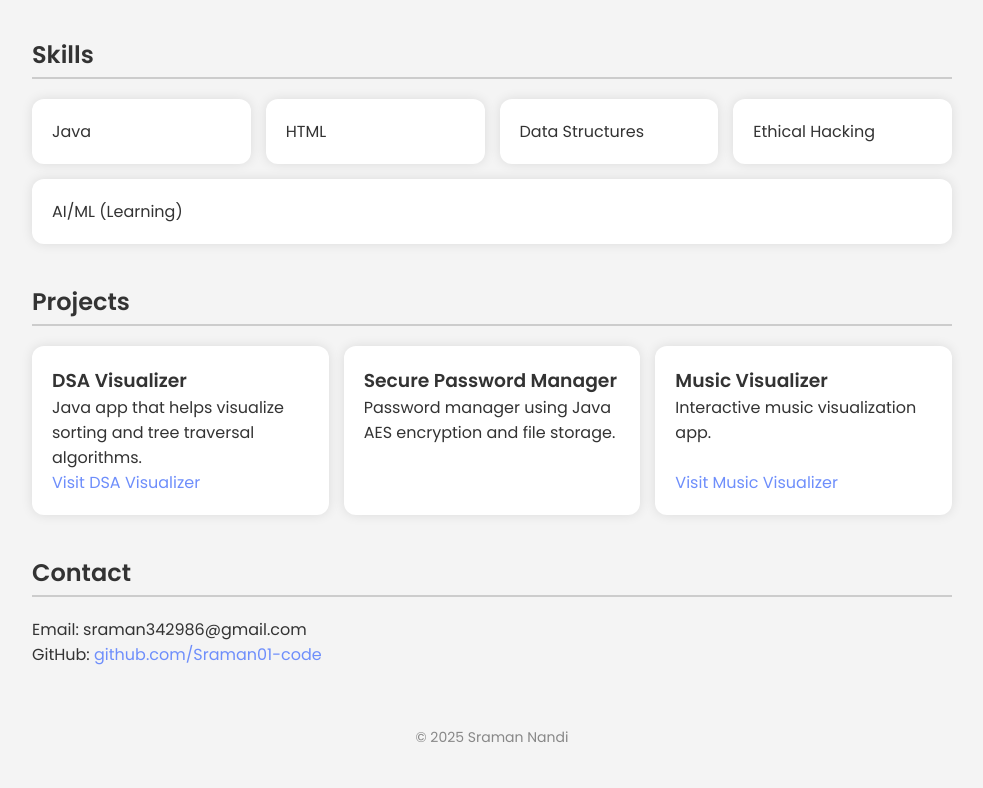
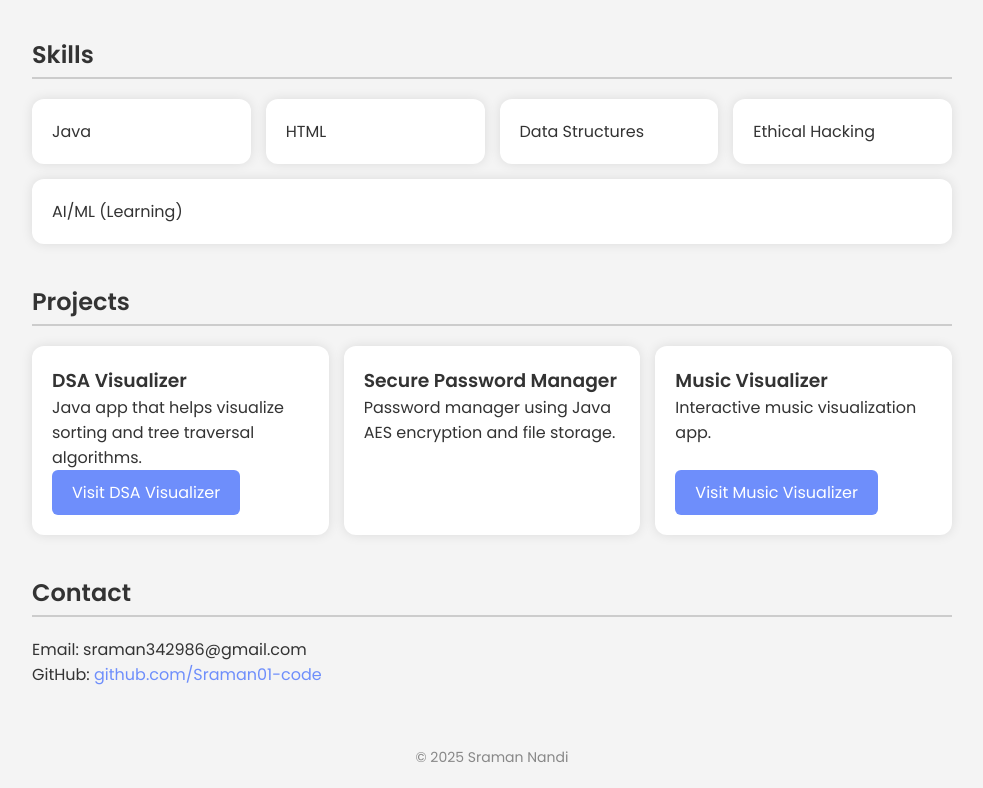
Before and after one commit to Sraman01-code/portfolio, a plain HTML site: page index.html in a window 1280 px wide. Shown: the part 563-1351 px from the top of the page, without its empty margins (148-1131 px from the left). Drawn offline with Linux system fonts and the light colour scheme.

Commit message:
Update style.css

```diff
--- a/style.css
+++ b/style.css
@@ -8,6 +8,21 @@
   color: inherit;
   text-decoration: none;
   display: block;
+}
+
+.btn {
+  display: inline-block;
+  padding: 10px 20px;
+  background-color: #6e8efb;
+  color: white;
+  text-align: center;
+  text-decoration: none;
+  border-radius: 6px;
+  transition: background-color 0.3s ease;
+}
+
+.btn:hover {
+  background-color: #4f76e8;
 }
 
 .card-container a.card:hover {
```
